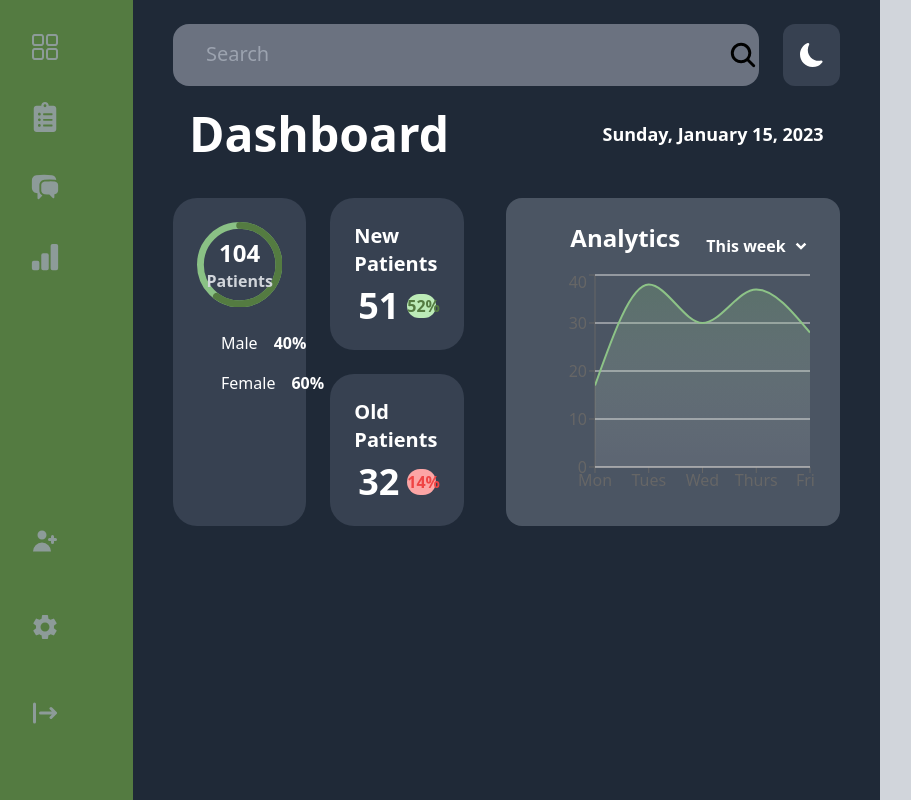
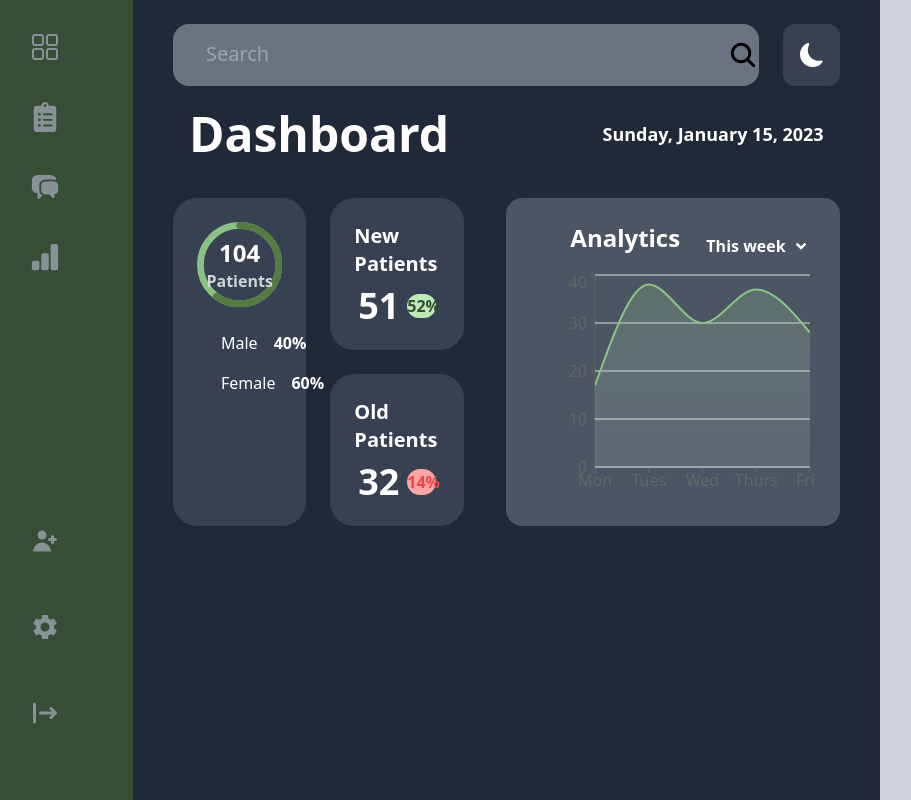
Before and after one commit to MHassan47/clinic, a React (Create React App) app: page / in a window 1280 px wide. Shown: the whole page, without its empty margins (27-938 px from the left). Built offline with nearby package versions, Linux system fonts and the light colour scheme.

Commit message:
small change in shade

```diff
--- a/tailwind.config.js
+++ b/tailwind.config.js
@@ -7,7 +7,7 @@ module.exports = {
       colors: {
         lightgr: "#bcebb7",
         gr: "#8ac185",
-        darkgr: "#547b41",
+        darkgr: "#374d35",
       },
     },
   },
```
